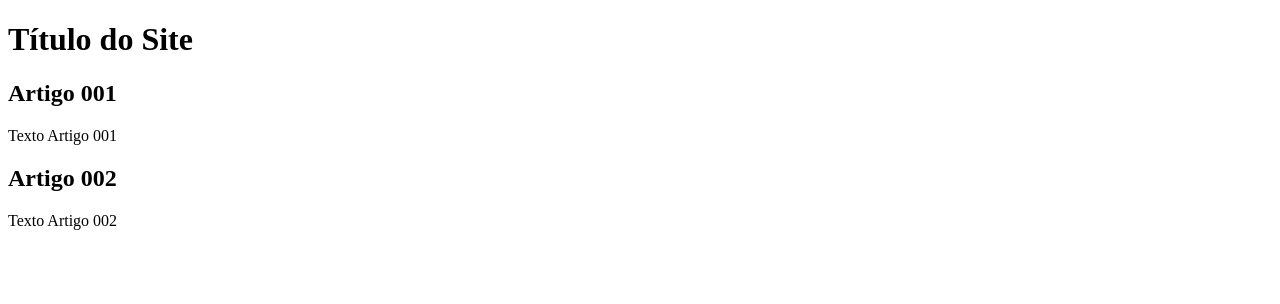
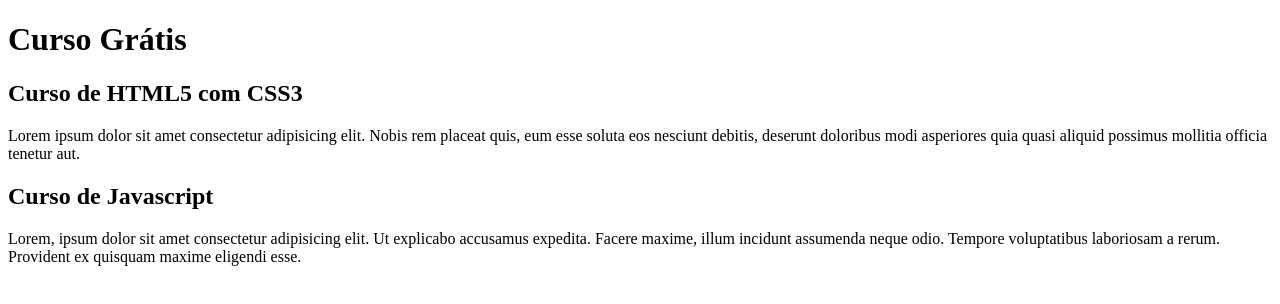
Before and after one commit to LealdoRodrigues/Projeto-site, a plain HTML site: page index.html in a window 1280 px wide. Drawn offline with Linux system fonts and the light colour scheme.

Commit message:
Escrever conteúdo

```diff
--- a/index.html
+++ b/index.html
@@ -9,16 +9,16 @@
 <body>
     <main>
 <header>
-    <h1>Título do Site</h1>
+    <h1>Curso Grátis</h1>
 </header>
         <article>
-<h2>Artigo 001</h2>
-<p>Texto Artigo 001</p>
+<h2>Curso de HTML5 com CSS3</h2>
+<p>Lorem ipsum dolor sit amet consectetur adipisicing elit. Nobis rem placeat quis, eum esse soluta eos nesciunt debitis, deserunt doloribus modi asperiores quia quasi aliquid possimus mollitia officia tenetur aut.</p>
 
         </article>
         <article>
-            <h2>Artigo 002</h2>
-            <p>Texto Artigo 002</p>
+            <h2>Curso de Javascript</h2>
+            <p>Lorem, ipsum dolor sit amet consectetur adipisicing elit. Ut explicabo accusamus expedita. Facere maxime, illum incidunt assumenda neque odio. Tempore voluptatibus laboriosam a rerum. Provident ex quisquam maxime eligendi esse.</p>
         </article>
 
     </main>
```
